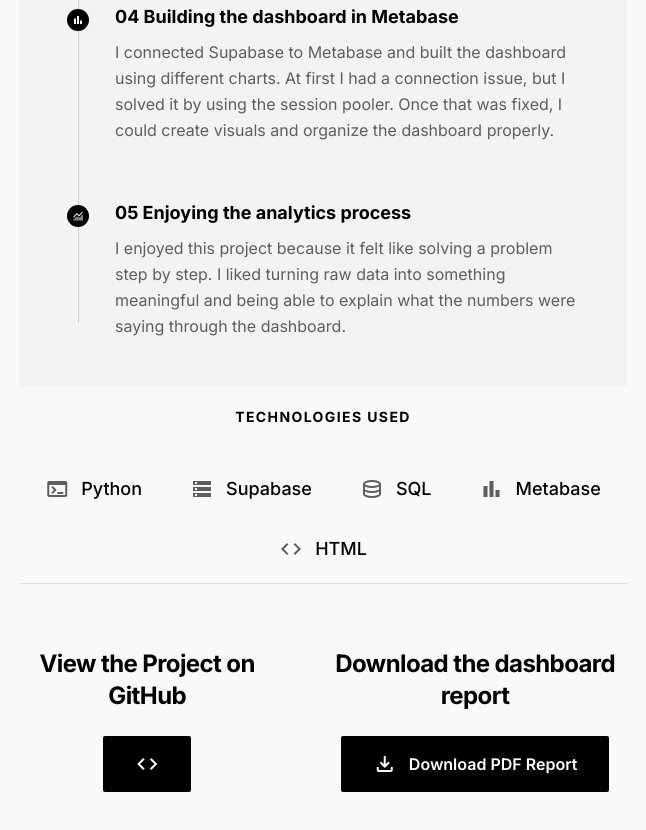
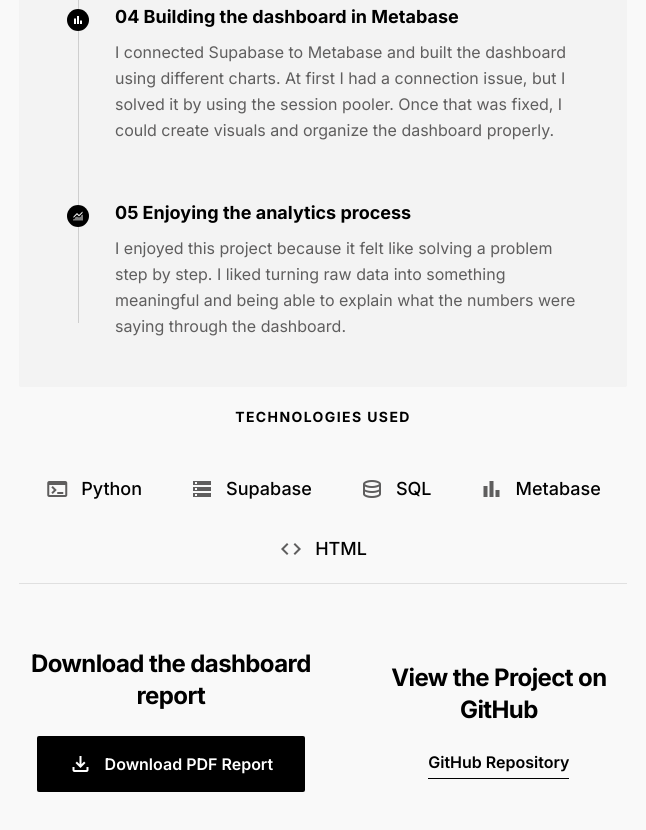
Before and after one commit to MumaSiaga/student-performance-analytics, a plain HTML site: page index.html in a window 1280 px wide. Shown: the part 1637-2467 px from the top of the page, without its empty margins (481-1127 px from the left). Drawn offline with nearby package versions, Linux system fonts and the light colour scheme.

Commit message:
updated github button

```diff
--- a/index.html
+++ b/index.html
@@ -215,25 +215,11 @@
       </div>
     </section>
 
-    <!-- GitHub and Download -->
+    <!-- Download and GitHub -->
     <section class="mb-12">
       <div class="w-full h-px bg-black/10 mb-16"></div>
 
       <div class="flex flex-col md:flex-row items-center justify-center gap-8 md:gap-12">
-        <div class="flex flex-col items-center text-center">
-          <h3 class="text-2xl font-bold tracking-tight mb-6 text-darkink">
-            View the Project on GitHub
-          </h3>
-
-          <a
-            href="https://github.com/MumaSiaga/student-performance-analytics.git"
-            target="_blank"
-            class="bg-darkink text-white px-8 py-4 text-base font-semibold rounded-sm hover:opacity-90 transition inline-flex items-center justify-center"
-          >
-            <span class="material-symbols-outlined">code</span>
-          </a>
-        </div>
-
         <div class="flex flex-col items-center text-center">
           <h3 class="text-2xl font-bold tracking-tight mb-6 text-darkink">
             Download the dashboard report
@@ -248,6 +234,20 @@
             Download PDF Report
           </a>
         </div>
+
+        <div class="flex flex-col items-center text-center">
+          <h3 class="text-2xl font-bold tracking-tight mb-6 text-darkink">
+            View the Project on GitHub
+          </h3>
+
+          <a
+            href="https://github.com/MumaSiaga/student-performance-analytics.git"
+            target="_blank"
+            class="text-darkink border-b border-darkink pb-1 text-base font-semibold hover:opacity-80 transition"
+          >
+            GitHub Repository
+          </a>
+        </div>
       </div>
     </section>
 
```
